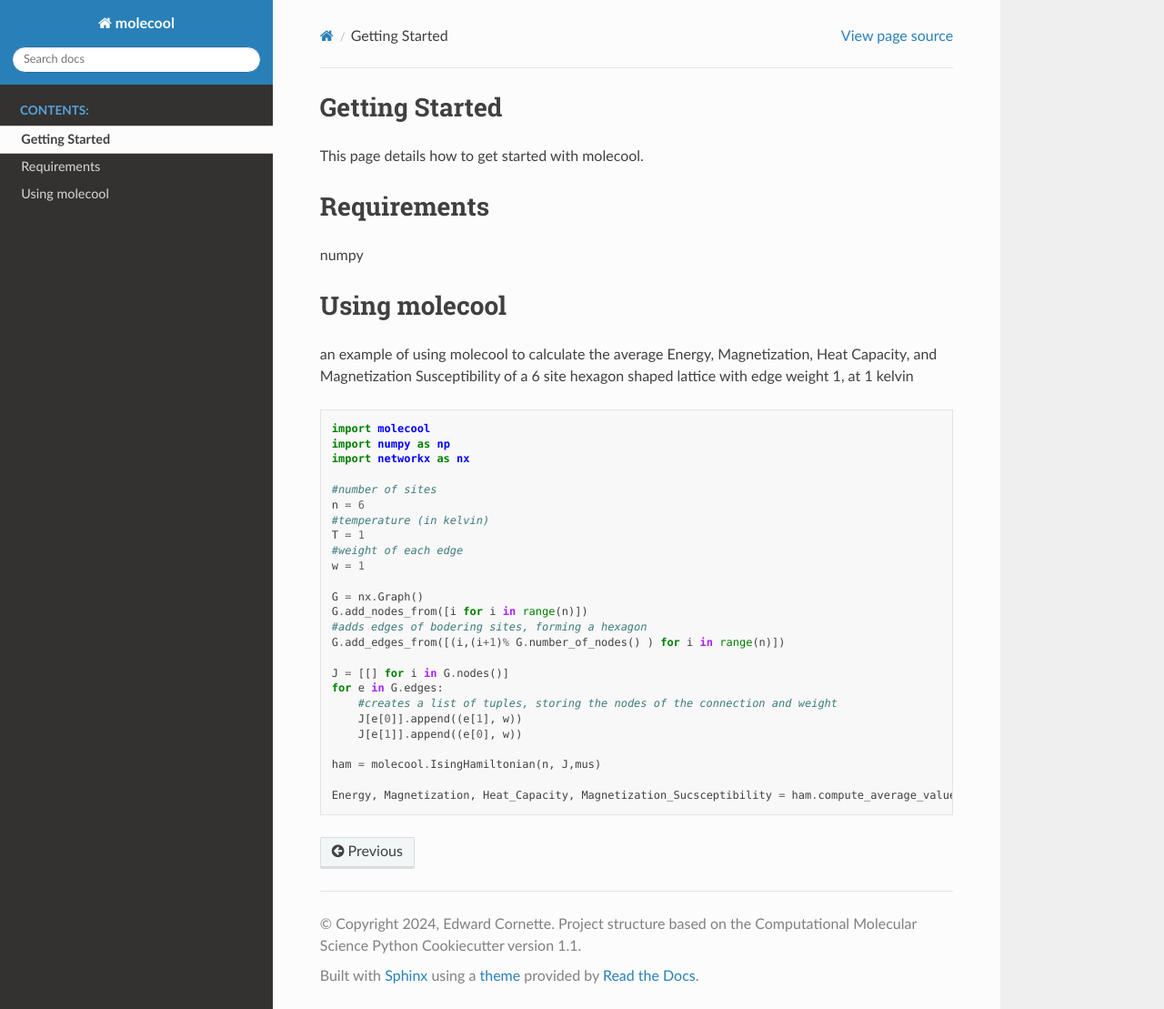
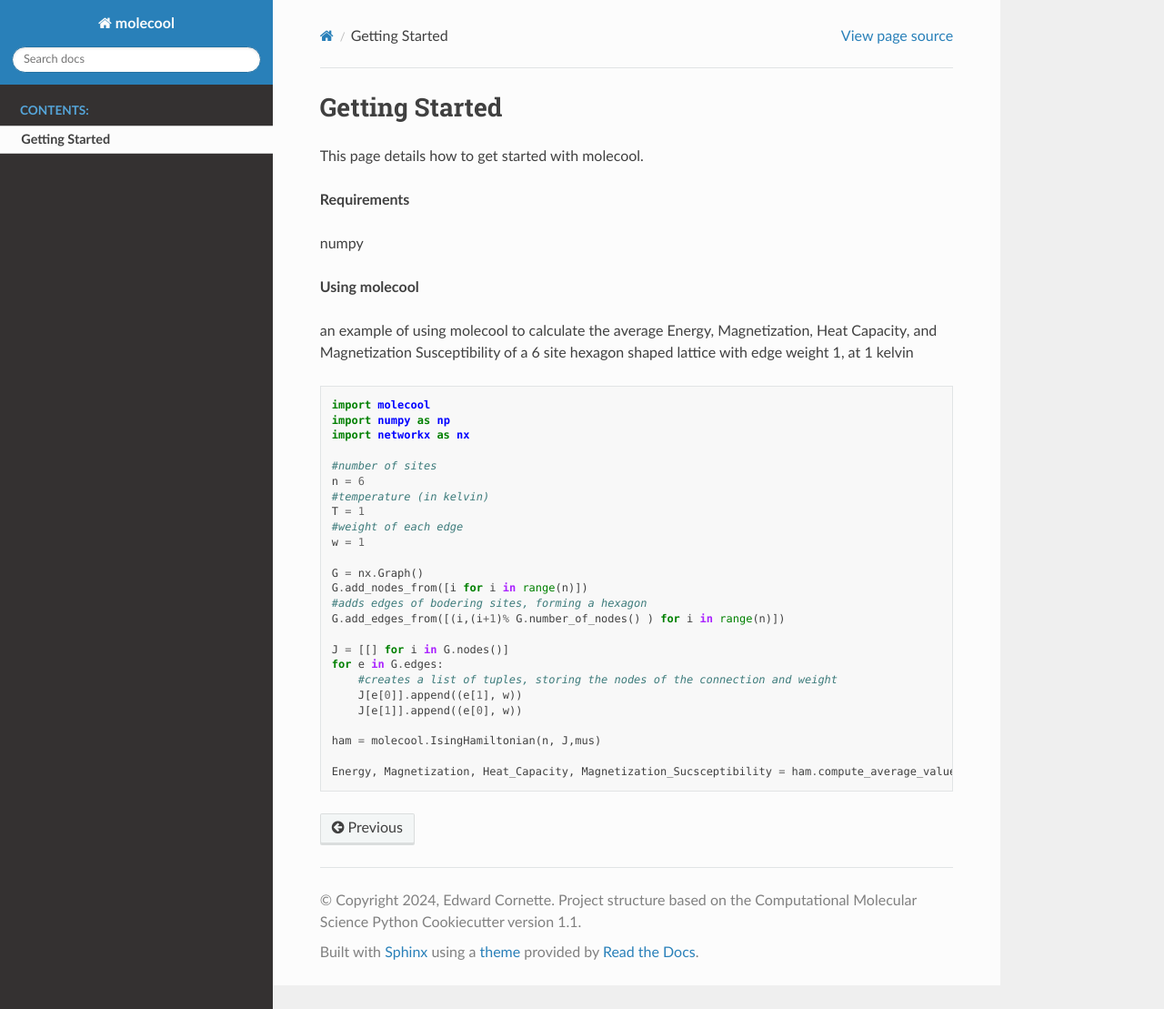
Before and after one commit to EdwardCornette/IsingHamiltonian, a Sphinx documentation site: the page built from docs/getting_started.rst, in a window 1280 px wide and 1109 px high. Shown: the whole window at 91% size. Built offline with Sphinx 7.4.7 and the Read the Docs theme 2.0.0, drawn with Linux system fonts in a browser that asks for light colours; pages that are not in the unit, such as notebooks, are missing from menus; the version number could not be read and is left out.

Commit message:
altered documentation

```diff
--- a/docs/getting_started.rst
+++ b/docs/getting_started.rst
@@ -3,13 +3,13 @@ Getting Started
 
 This page details how to get started with molecool.
 
-Requirements
-=============
+**Requirements**
+
 numpy
 
 
-Using molecool
-==============
+**Using molecool**
+
 an example of using molecool to calculate the average Energy, Magnetization, Heat Capacity,
 and Magnetization Susceptibility of a 6 site hexagon shaped lattice with edge weight 1, at 1 kelvin
 
```
